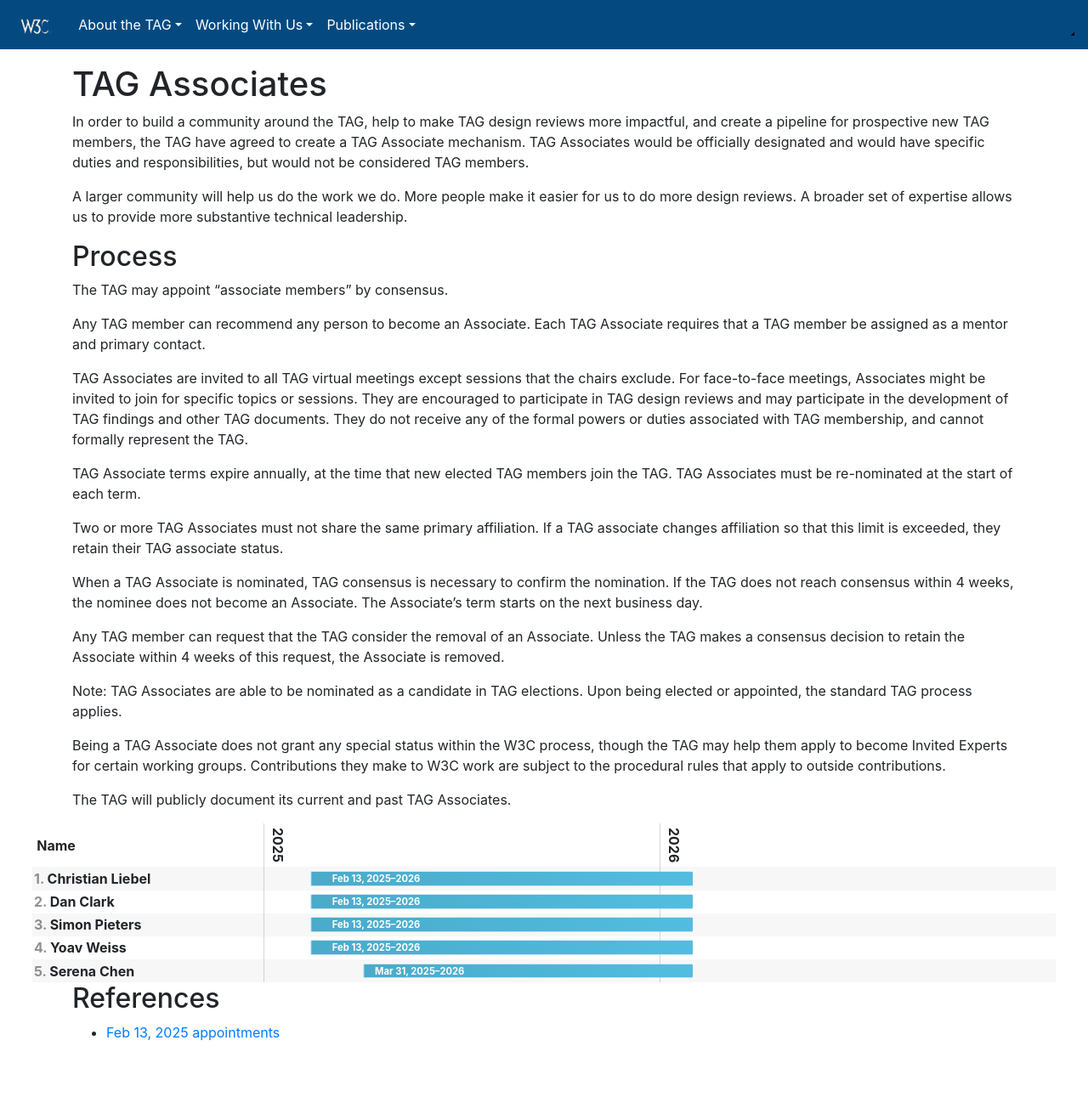
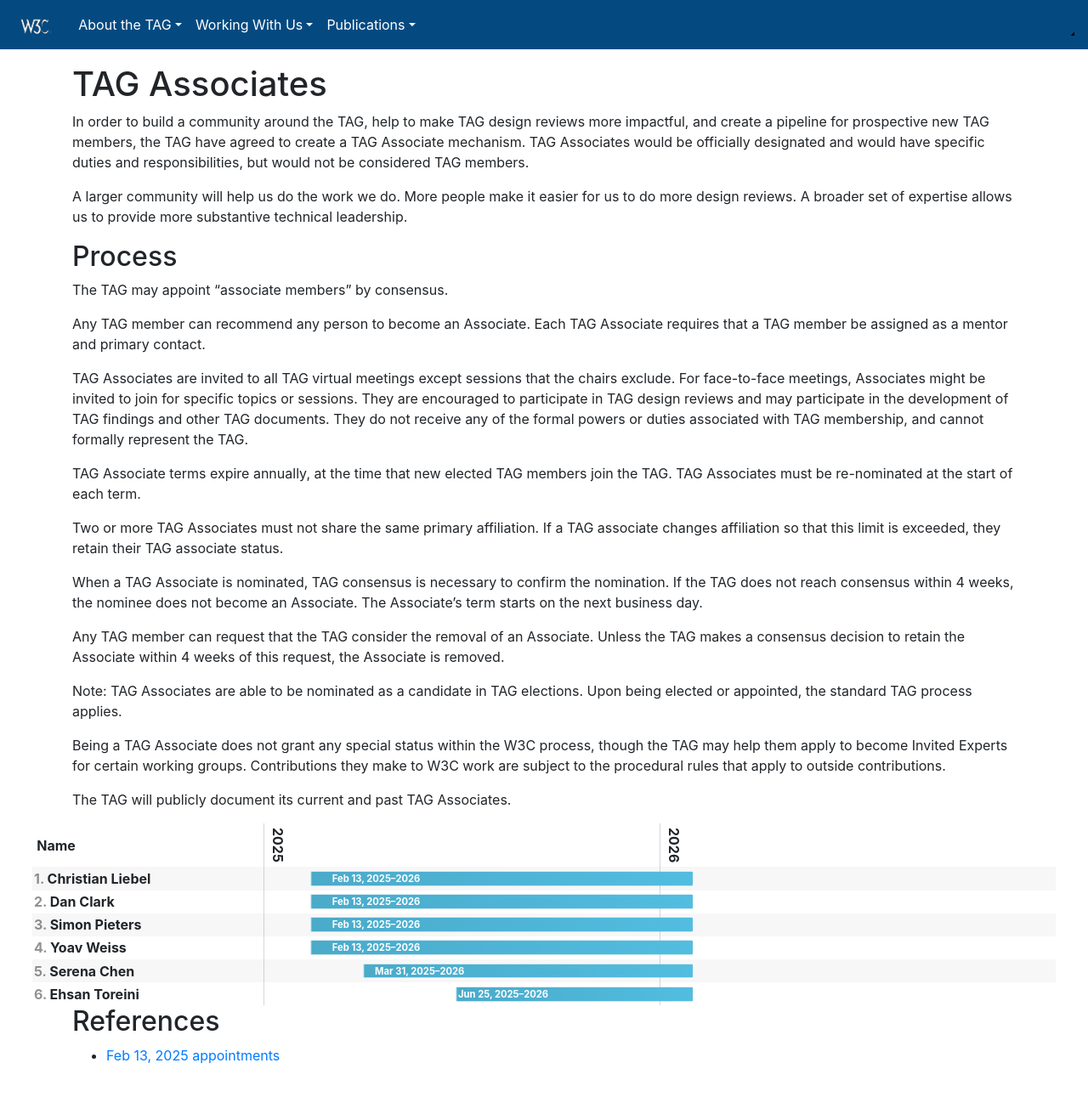
Before and after one commit to w3ctag/tag.w3.org, a Jekyll site: the page built from associates/index.md, in a window 1280 px wide and 1310 px high. Shown: the top 1291 px of the window at 85% size. Built offline with Jekyll 4.4.1, drawn with Linux system fonts in a browser that asks for light colours; nearby versions of some CDN libraries; library files that are not in the unit come from our copies.

Commit message:
Add Ehsan Toreini as a TAG Associate. (#88)
As approved in the June 25 minutes.

```diff
--- a/_data/associates.yaml
+++ b/_data/associates.yaml
@@ -34,3 +34,7 @@
   terms:
   - start: 2025-03-31
     end: 2026-01-31
+- name: "Ehsan Toreini"
+  terms:
+  - start: 2025-06-25
+    end: 2026-01-31
```
